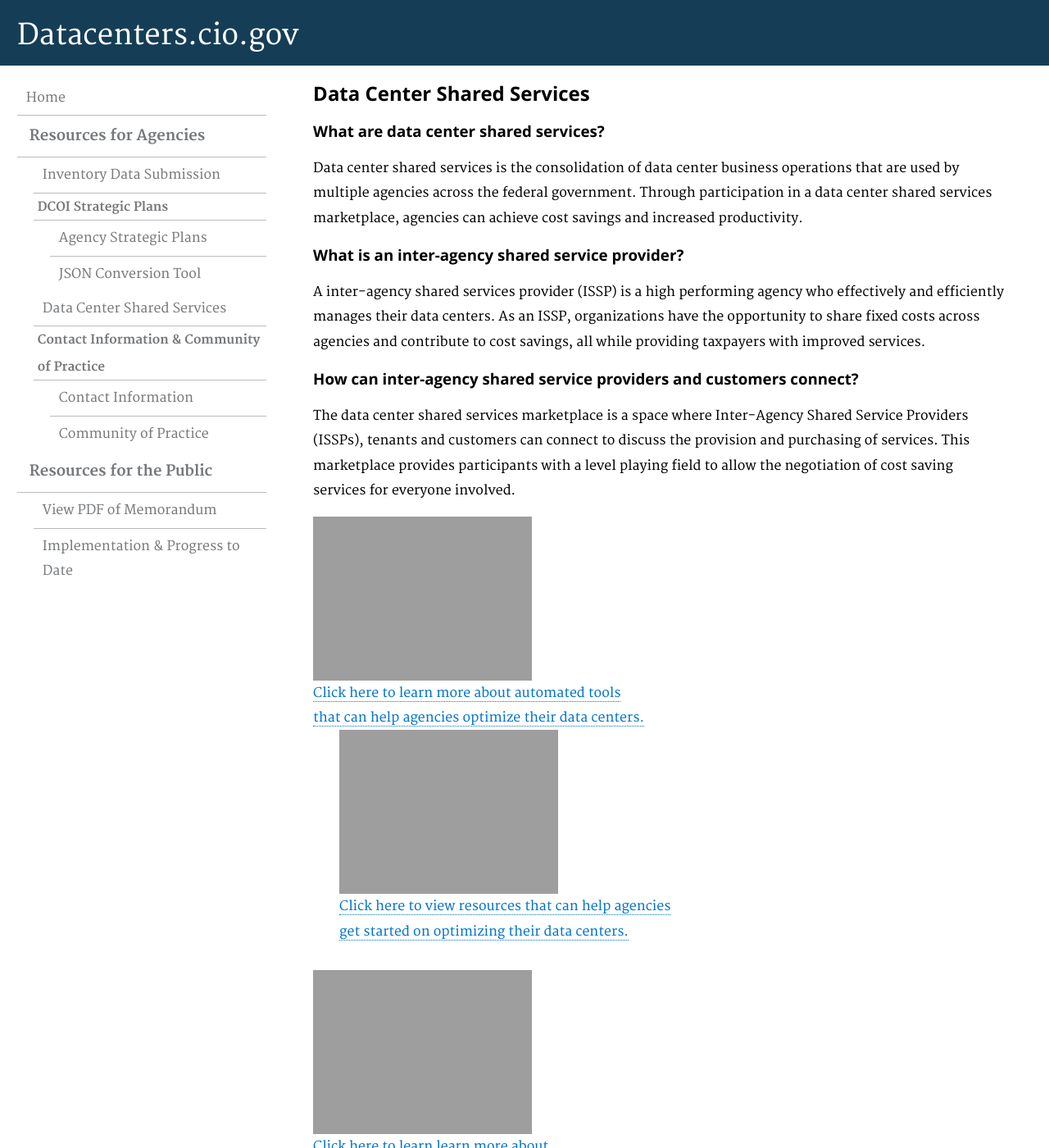
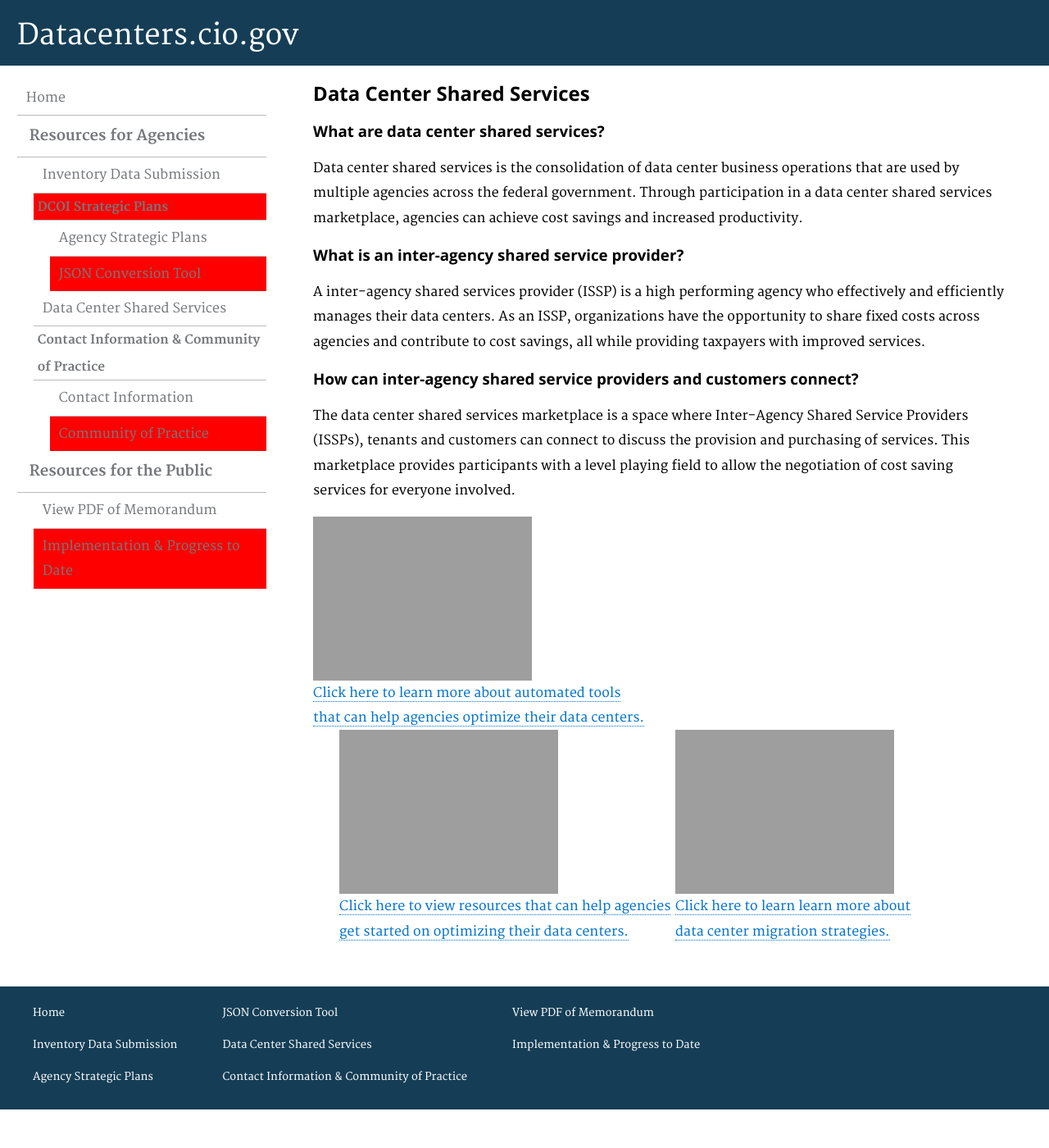
Before and after one commit to ydave-reisys/datacenters, a Jekyll site: the page built from pages/ordering-shared-services.html, in a window 1280 px wide and 1400 px high. Shown: the whole window at 82% size. Built offline with Jekyll 4.4.1, drawn with Linux system fonts in a browser that asks for light colours; nearby versions of some CDN libraries; Markdown is read by kramdown in place of the engine named in the settings.

Commit message:
test sidebar format

```diff
--- a/assets/css/styles.scss
+++ b/assets/css/styles.scss
@@ -371,7 +371,9 @@
   color:#75787b;
   font-weight: bold;
 }
-ul
+.submenu-one li:nth-child(2) {
+  background: red;
+}
 /* float the divs parallel */
 .inter-agency{
   //width:200px;
```
